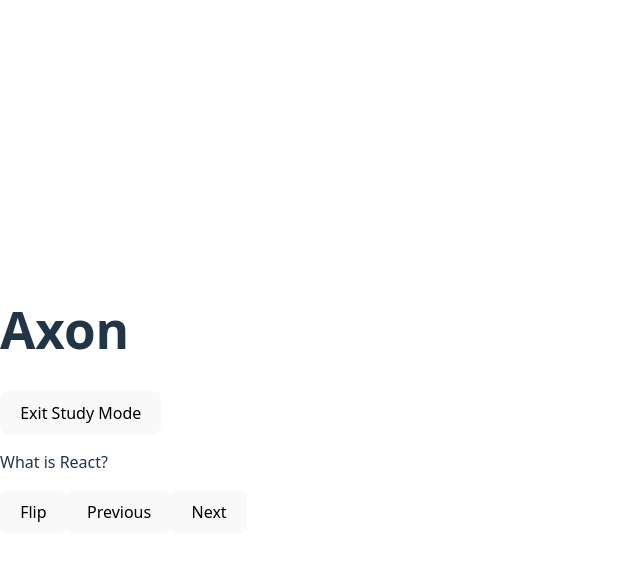
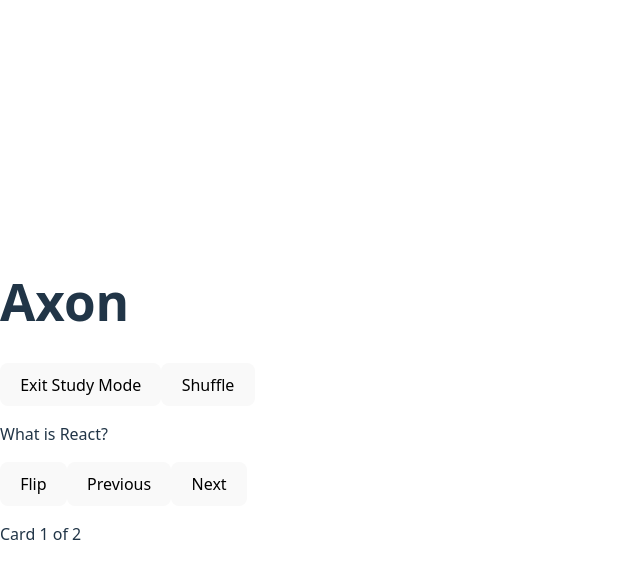
Before and after one commit to rbrickmn/axon, a React (Vite) app: page / in a window 1280 px wide. Both pictures are taken after a click on the button "Study Mode". Shown: the top 578 px of the page, without its empty margins (0-640 px from the left). Built offline with nearby package versions, Linux system fonts and the light colour scheme.

Commit message:
Implement shuffle functionality to Study Mode, write tests for shuffle.js

```diff
--- a/src/components/StudyMode/StudyMode.jsx
+++ b/src/components/StudyMode/StudyMode.jsx
@@ -1,17 +1,30 @@
-import React, { useState } from 'react';
+import React, { useState, useEffect } from "react";
+import { shuffleArray } from "../../utils/shuffle";
 
 const StudyMode = ({ flashcards, exitStudyMode }) => {
+  // Create a shuffled copy when component mounts or flashcards change
+  const [shuffledFlashcards, setShuffledFlashcards] = useState(() =>
+    shuffleArray(flashcards)
+  );
   const [currentIndex, setCurrentIndex] = useState(0);
   const [isFlipped, setIsFlipped] = useState(false);
 
+  // Reshuffle if flashcards prop changes
+  useEffect(() => {
+    setShuffledFlashcards(shuffleArray(flashcards));
+    setCurrentIndex(0);
+    setIsFlipped(false);
+  }, [flashcards]);
+
   const handleNext = () => {
-    setCurrentIndex((prevIndex) => (prevIndex + 1) % flashcards.length);
+    setCurrentIndex((prevIndex) => (prevIndex + 1) % shuffledFlashcards.length);
     setIsFlipped(false);
   };
 
   const handlePrevious = () => {
     setCurrentIndex(
-      (prevIndex) => (prevIndex - 1 + flashcards.length) % flashcards.length
+      (prevIndex) =>
+        (prevIndex - 1 + shuffledFlashcards.length) % shuffledFlashcards.length
     );
     setIsFlipped(false);
   };
@@ -20,17 +33,28 @@
     setIsFlipped(!isFlipped);
   };
 
-  const currentFlashcard = flashcards[currentIndex];
+  const handleShuffle = () => {
+    const reshuffled = shuffleArray(flashcards);
+    setShuffledFlashcards(reshuffled);
+    setCurrentIndex(0); // Reset to first card after shuffle
+    setIsFlipped(false);
+  };
+
+  const currentFlashcard = shuffledFlashcards[currentIndex];
 
   return (
     <div>
       <button onClick={exitStudyMode}>Exit Study Mode</button>
+      <button onClick={handleShuffle}>Shuffle</button>
       <div>
         <p>{isFlipped ? currentFlashcard.answer : currentFlashcard.question}</p>
       </div>
       <button onClick={handleFlip}>Flip</button>
       <button onClick={handlePrevious}>Previous</button>
       <button onClick={handleNext}>Next</button>
+      <p>
+        Card {currentIndex + 1} of {shuffledFlashcards.length}
+      </p>
     </div>
   );
 };
--- /dev/null
+++ b/src/utils/shuffle.js
@@ -0,0 +1,9 @@
+// Fisher-Yates shuffle algorithm
+export const shuffleArray = (array) => {
+  const shuffled = [...array]; // Create a copy of the array
+  for (let i = shuffled.length - 1; i > 0; i--) {
+    const j = Math.floor(Math.random() * (i + 1));
+    [shuffled[i], shuffled[j]] = [shuffled[j], shuffled[i]];
+  }
+  return shuffled;
+};
```
Also changed, not shown: 2 other files (tests, documents, lock files or other folders).
